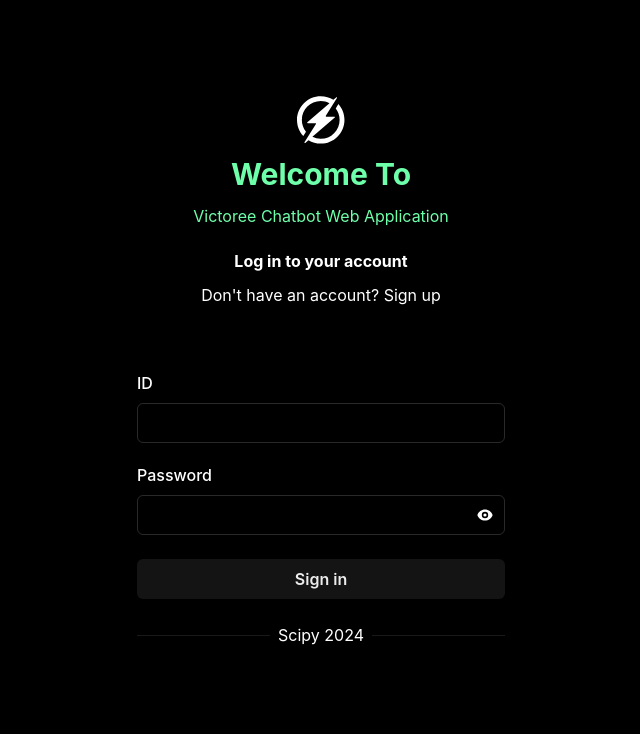
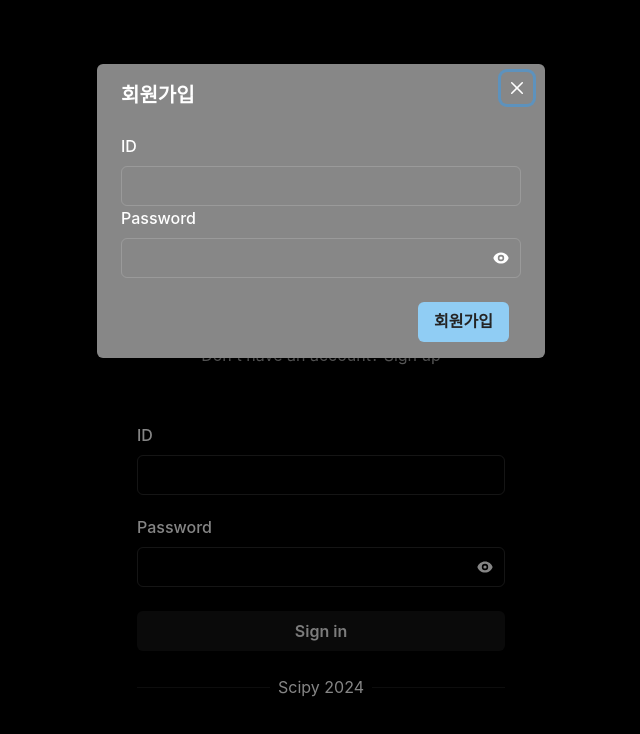
Before and after one commit to victoriagjh/chatbot-web, a React (Create React App) app: page / in a window 1280 px wide. Both pictures are taken after a click on the link "Sign up". Shown: the top 734 px of the page, without its empty margins (319-959 px from the left). Built offline with nearby package versions, Linux system fonts and the light colour scheme.

Commit message:
회원가입 모달 추가 및 api 연동

```diff
--- a/src/components/LoadingModal.tsx
+++ b/src/components/LoadingModal.tsx
@@ -17,7 +17,7 @@ const LoadingModal: React.FC<LoadingModalProps> = ({ isOpen, onOpen, onClose })
     return (
         <Modal isOpen={isOpen} onClose={onClose} isCentered>
             <ModalOverlay />
-            <ModalContent h="30%" >
+            <ModalContent h="30%" bg="gray.200" >
                 <ModalBody
                     display="flex"
                     justifyContent="center"
--- /dev/null
+++ b/src/components/SignUpModal.tsx
@@ -0,0 +1,73 @@
+import { useState } from "react";
+import { PasswordField } from '../components/PasswordField'
+import {
+    Modal,
+    ModalOverlay,
+    ModalContent,
+    ModalBody,
+    Spinner,
+    Text,
+    Button,
+    FormControl,
+    FormLabel,
+    Input,
+    ModalCloseButton,
+    ModalFooter,
+    ModalHeader,
+    useDisclosure
+} from '@chakra-ui/react';
+import { apiPost } from "../utils/requests";
+import LoadingModal from "./LoadingModal";
+
+
+type SignUpModalProps = {
+    isOpen: boolean;
+    onClose: () => void;
+};
+
+export const SignupModal: React.FC<SignUpModalProps> = ({ isOpen, onClose }) => {
+    const [id, setId] = useState('');
+    const [password, setPassword] = useState('');
+    const loadingModal = useDisclosure();
+
+
+    const handleSignup = async () => {
+        try {
+            loadingModal.onOpen();
+            const response = await apiPost('/api/auth/sign-up', { username: id, password }, {
+                headers: {
+                    'Content-Type': 'application/x-www-form-urlencoded',
+                },
+            });
+
+            if (response.status !== 200) throw new Error('Sign Up failed');
+            loadingModal.onClose();
+            alert('회원가입 성공!');
+            onClose(); // 모달 닫기
+        } catch (error) {
+            alert('SignUp failed');
+            console.error('Login error:', error);
+        }
+    };
+
+    return (
+        <Modal isOpen={isOpen} onClose={onClose} >
+            <LoadingModal isOpen={loadingModal.isOpen} onOpen={loadingModal.onOpen} onClose={loadingModal.onClose} />
+            <ModalOverlay />
+            <ModalContent bg="gray.400">
+                <ModalHeader>회원가입</ModalHeader>
+                <ModalCloseButton />
+                <ModalBody>
+                    <FormControl>
+                        <FormLabel htmlFor="signup-id">ID</FormLabel>
+                        <Input id="signup-id" type="text" value={id} onChange={e => setId(e.target.value)} />
+                    </FormControl>
+                    <PasswordField value={password} onChange={e => setPassword(e.target.value)} />
+                </ModalBody>
+                <ModalFooter>
+                    <Button colorScheme="blue" mr={3} onClick={handleSignup}>회원가입</Button>
+                </ModalFooter>
+            </ModalContent>
+        </Modal>
+    );
+}
--- a/src/pages/ChattingRoom.tsx
+++ b/src/pages/ChattingRoom.tsx
@@ -95,12 +95,11 @@ export const ChattingRoom = () => {
 
         fetchMessage(); // 컴포넌트 마운트 시 API 호출
     }, []);
-    console.log(messages)
 
     return (
         <VStack spacing={7} m={3}>
             <LoadingModal isOpen={isOpen} onOpen={onOpen} onClose={onClose} />
-            <Box h="4vh" verticalAlign="center"><Text fontSize="3xl">Scipy 2024 Demo Application</Text></Box>
+            <Box h="4vh" verticalAlign="center"><Text fontSize="2xl">영화/드라마 추천 챗봇</Text></Box>
             <MessageList messages={messages} />
             <HStack w="80vw" h="5vh">
                 <Input
--- a/src/pages/Login.tsx
+++ b/src/pages/Login.tsx
@@ -21,12 +21,15 @@ import { useState } from 'react'
 import { saveAuthData } from '../utils/auth'
 import { useNavigate } from 'react-router-dom';
 import LoadingModal from '../components/LoadingModal'
+import { SignupModal } from '../components/SignUpModal'
 
 
 export const Login = () => {
   const [id, setId] = useState('');
   const [password, setPassword] = useState('');
   const { isOpen = false, onOpen, onClose } = useDisclosure();
+
+  const signUpModal = useDisclosure();
 
   const navigate = useNavigate();  // useNavigate 훅을 사용하여 navigate 함수를 가져옵니다.
 
@@ -61,18 +64,20 @@ export const Login = () => {
   return (
     <Box className="App">
       <LoadingModal isOpen={isOpen} onOpen={onOpen} onClose={onClose} />
+      <SignupModal isOpen={signUpModal.isOpen} onClose={signUpModal.onClose} />
       <Container maxW="lg" py={{ base: '12', md: '24' }} px={{ base: '0', sm: '8' }}>
-        <Stack spacing="8">
+        <Stack spacing="6">
           <Stack spacing="6">
             <Stack spacing={{ base: '2', md: '3' }} textAlign="center" flexDirection="column" alignItems="center">
               <Logo />
               <Heading size="lg" color="green.300" >Welcome To </Heading>
               <Text size="lg" color="green.300" >Victoree Chatbot Web Application</Text>
+              <Text size="lg" color="green.300" >Enjoy Some Film/Drama recommendations with this Chatbot. </Text>
             </Stack>
             <Stack spacing={{ base: '2', md: '3' }} textAlign="center">
               <Heading size={{ base: 'xs', md: 'sm' }}>Log in to your account</Heading>
               <Text color="fg.muted">
-                Don't have an account? <Link href="#">Sign up</Link>
+                Don't have an account? <Link onClick={signUpModal.onOpen}>Sign up</Link>
               </Text>
             </Stack>
           </Stack>
```
